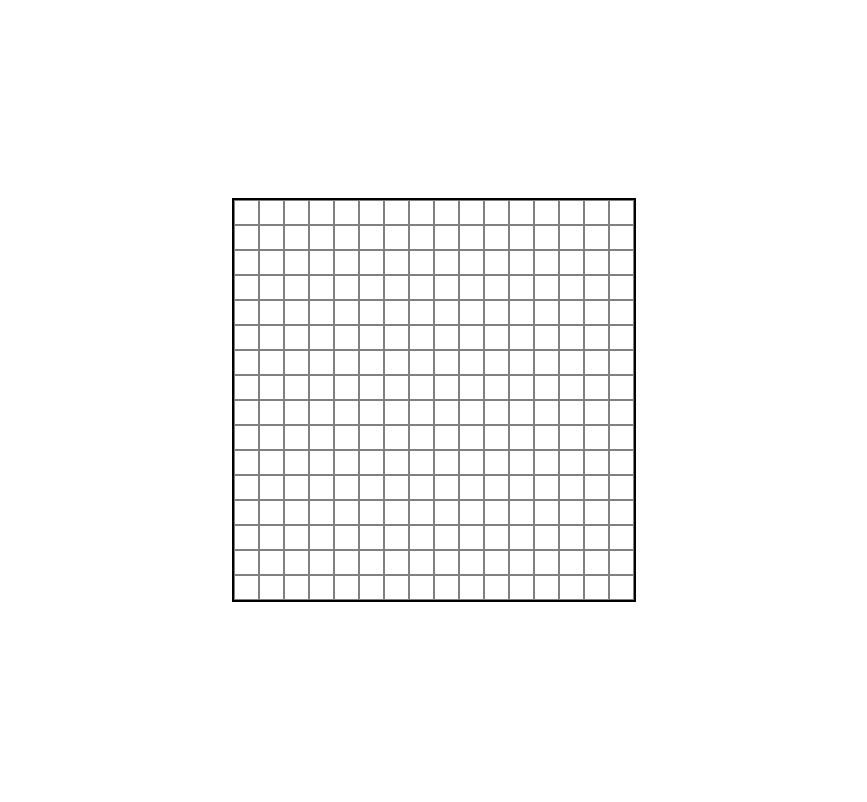
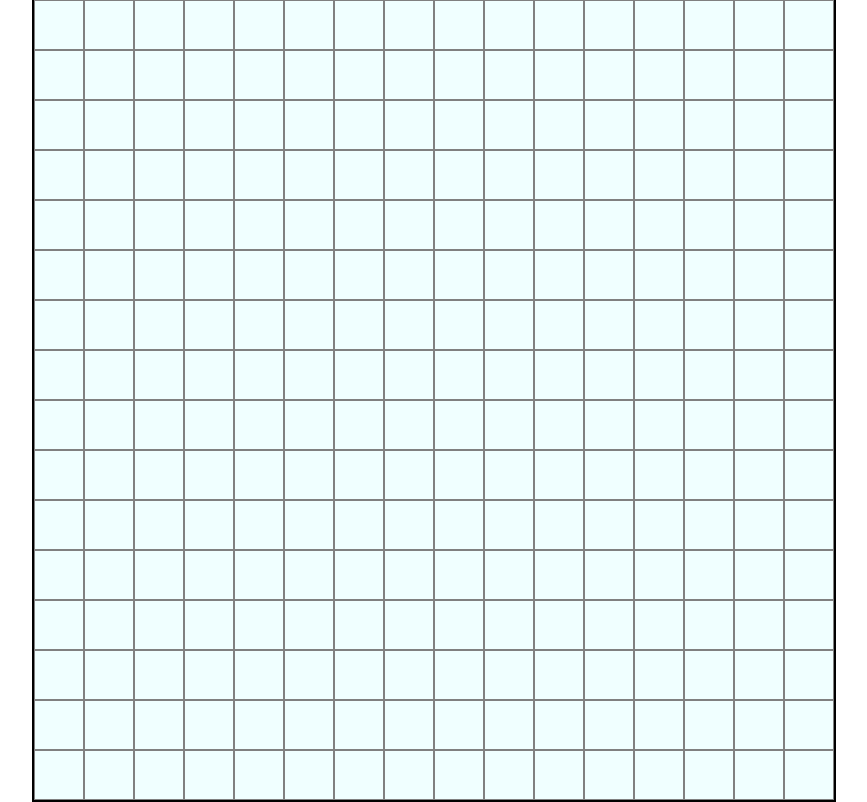
Before and after one commit to saadbavo/-Etch-a-Sketch, a plain HTML site: page index.html in a window 1280 px wide. Shown: the whole page, without its empty margins (206-1073 px from the left). Drawn offline with Linux system fonts and the light colour scheme.

Commit message:
Add back-color to squares

```diff
--- a/javaScript.js
+++ b/javaScript.js
@@ -12,3 +12,8 @@ function makeDivs(size){
 
 }
 makeDivs(16)
+
+const theHoverDives= document.querySelectorAll(".square")
+theHoverDives.addEventListener("mouseover", () =>{
+    console.log("here")
+})
--- a/stayl.css
+++ b/stayl.css
@@ -8,14 +8,15 @@ body{
 .container{
     display: flex;
     flex-wrap: wrap;
-    width: 400px;
-    height: 400px;
+    width: 800px;
+    height: 800px;
     border: 2px solid black;
 
 }
 .square{
-    height: 25px;
-    width: 25px;
+    height: 50px;
+    width: 50px;
+    background-color: azure;
     box-sizing: border-box;
     border: 1px solid gray;
 
```
